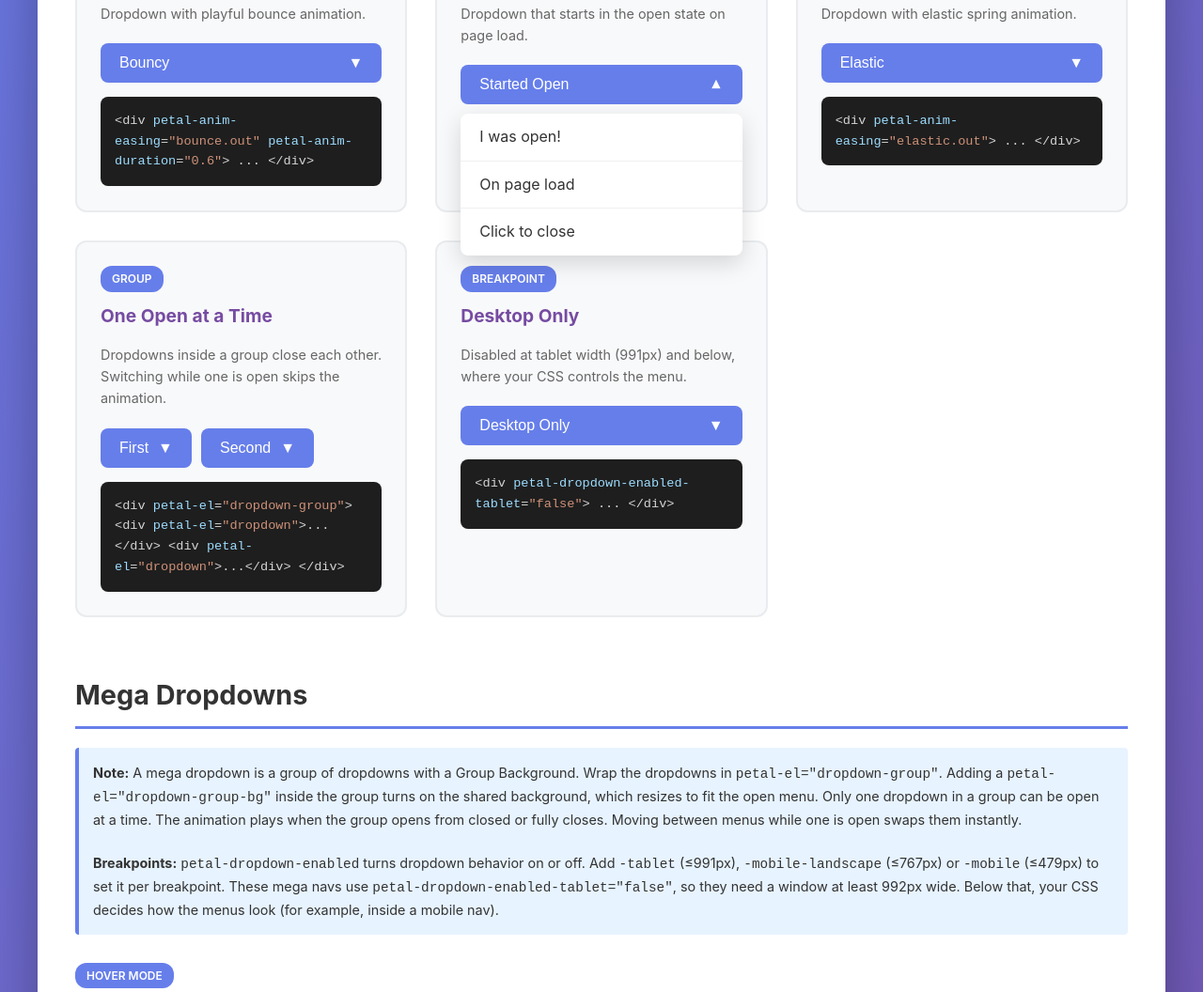
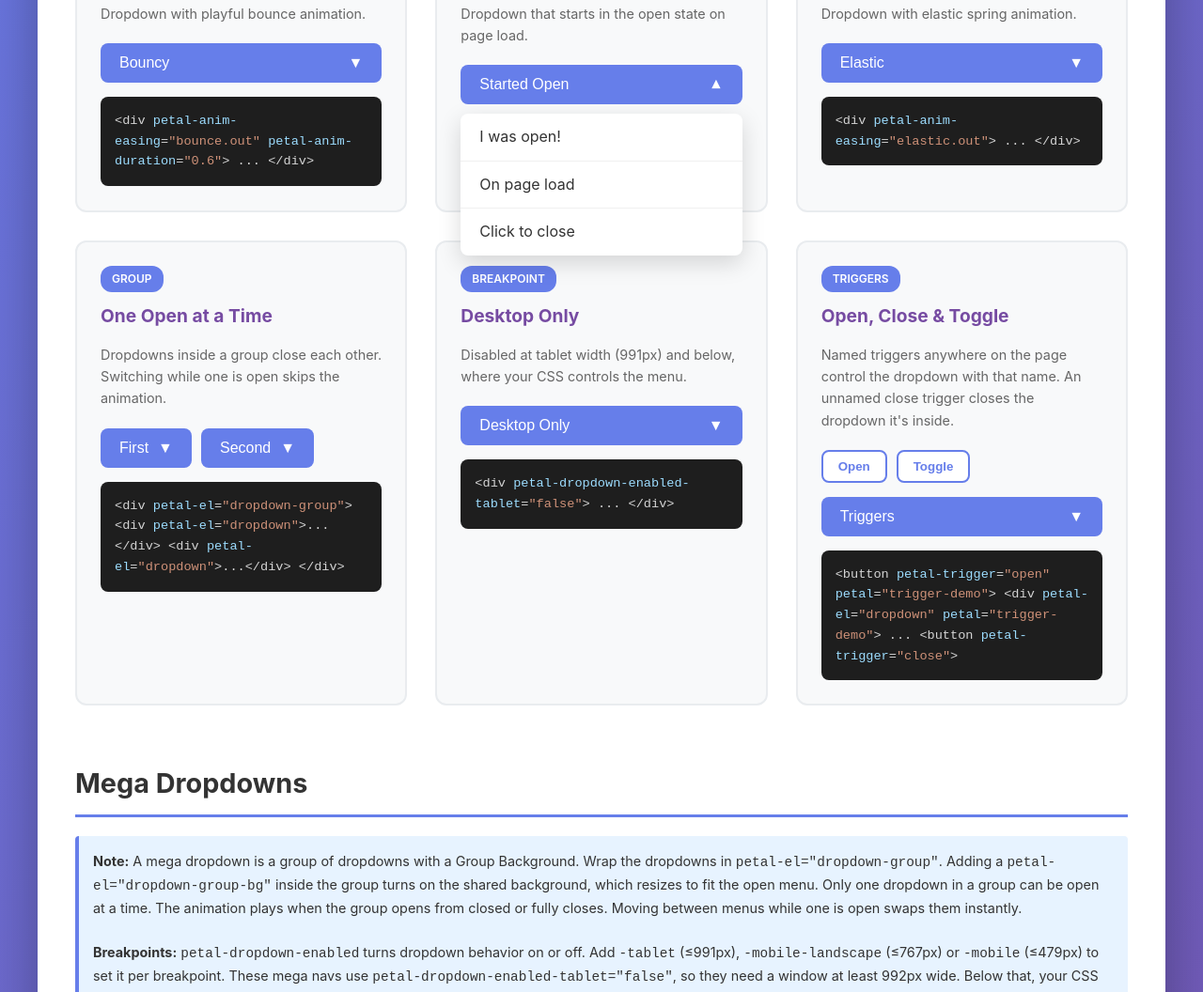
Before and after one commit to well-webflow/Petal, a website built with webpack: page demo/dropdown.html in a window 1280 px wide. Shown: the part 847-1903 px from the top of the page at 94% size. Built offline with nearby package versions, Linux system fonts and the light colour scheme.

Commit message:
Added trigger close to dropdown

```diff
--- a/demo/dropdown.html
+++ b/demo/dropdown.html
@@ -246,6 +246,31 @@
       border-radius: 12px;
       margin-bottom: 10px;
       font-weight: 600;
+    }
+
+    .trigger-buttons {
+      display: flex;
+      gap: 10px;
+      margin-bottom: 15px;
+    }
+
+    .trigger-button {
+      padding: 8px 16px;
+      border: 2px solid #667eea;
+      border-radius: 8px;
+      background: white;
+      color: #667eea;
+      font-weight: 600;
+      cursor: pointer;
+    }
+
+    button.menu-item {
+      width: 100%;
+      border: none;
+      background: none;
+      text-align: left;
+      font: inherit;
+      cursor: pointer;
     }
 
     .code-snippet {
@@ -519,6 +544,37 @@
 &lt;/div&gt;
           </div>
         </div>
+
+        <!-- Triggers -->
+        <div class="demo-card">
+          <span class="feature-badge">TRIGGERS</span>
+          <h3>Open, Close &amp; Toggle</h3>
+          <p>Named triggers anywhere on the page control the dropdown with that name. An unnamed close trigger closes the dropdown it's inside.</p>
+
+          <div class="trigger-buttons">
+            <button class="trigger-button" petal-trigger="open" petal="trigger-demo">Open</button>
+            <button class="trigger-button" petal-trigger="toggle" petal="trigger-demo">Toggle</button>
+          </div>
+
+          <div petal-el="dropdown" petal="trigger-demo">
+            <button petal-el="dropdown-toggle">
+              Triggers
+              <span petal-el="dropdown-caret">▼</span>
+            </button>
+            <div petal-el="dropdown-menu">
+              <a href="#">Item 1</a>
+              <a href="#">Item 2</a>
+              <button class="menu-item" petal-trigger="close">← Close</button>
+            </div>
+          </div>
+
+          <div class="code-snippet">
+&lt;button <span class="attr">petal-trigger</span>=<span class="value">"open"</span> <span class="attr">petal</span>=<span class="value">"trigger-demo"</span>&gt;
+&lt;div <span class="attr">petal-el</span>=<span class="value">"dropdown"</span> <span class="attr">petal</span>=<span class="value">"trigger-demo"</span>&gt;
+  ...
+  &lt;button <span class="attr">petal-trigger</span>=<span class="value">"close"</span>&gt;
+          </div>
+        </div>
       </div>
     </section>
 
--- a/src/lib/debug.ts
+++ b/src/lib/debug.ts
@@ -26,9 +26,9 @@ export function debug(debug: boolean, module: PetalModule, log: any): void {
   console.log(`🌸 [${module}] ${log}`);
 }
 
-export function debugElements(debug: boolean, module: PetalModule, name: string, elements: NodeListOf<Element> | Element | null) {
+export function debugElements(debug: boolean, module: PetalModule, name: string, elements: NodeListOf<Element> | Element[] | Element | null) {
   if (!debug) return;
-  const length = elements instanceof NodeList ? elements.length : elements ? 1 : 0;
+  const length = elements instanceof NodeList || Array.isArray(elements) ? elements.length : elements ? 1 : 0;
 
   console.log(`🌸 [${module}] Found ${length} ${name}(s)`);
   if (length > 0) console.log(elements);
--- a/src/lib/helpers.ts
+++ b/src/lib/helpers.ts
@@ -1,4 +1,4 @@
-import { ATTR_PETAL_ELEMENT, ATTR_PETAL_NAME, ATTR_PETAL_TRIGGER, ATTR_PETAL_TRIGGER_TOGGLE } from "./attributes";
+import { ATTR_PETAL_ELEMENT, ATTR_PETAL_NAME, ATTR_PETAL_TRIGGER, ATTR_PETAL_TRIGGER_TOGGLE, ATTR_PETAL_POPUP, ATTR_PETAL_DROPDOWN } from "./attributes";
 
 export function getAllPetalElementsOfType(el: string): NodeListOf<HTMLElement> {
   return document.querySelectorAll(`[${ATTR_PETAL_ELEMENT}='${el}']`);
@@ -83,22 +83,34 @@ export function findTriggersByType(triggerType: string, name?: string | null): N
   return document.querySelectorAll<HTMLElement>(`[${ATTR_PETAL_TRIGGER_TOGGLE}="${triggerType}"]`);
 }
 
+// Components that petal-trigger elements can control
+const TRIGGER_COMPONENT_SELECTOR = [ATTR_PETAL_POPUP, ATTR_PETAL_DROPDOWN].map((el) => `[${ATTR_PETAL_ELEMENT}="${el}"]`).join(", ");
+
 /**
- * Find triggers within a parent element or by name globally
- * @param parent The parent element to search within
- * @param name The name to match globally (optional)
- * @param triggerType The type of trigger ("open" or "close")
- * @returns NodeList of matching trigger elements
+ * Find the nearest popup or dropdown that contains an element
+ * @param element The starting element
+ * @returns The closest popup or dropdown ancestor, or null if none found
  */
-export function findTriggersByNameOrInParent(parent: HTMLElement, name: string | null, triggerType: string): NodeListOf<HTMLElement> {
-  // First try to find by name globally
-  if (name) {
-    const globalMatch = document.querySelectorAll<HTMLElement>(`[${ATTR_PETAL_NAME}="${name}"][${ATTR_PETAL_TRIGGER}="${triggerType}"]`);
-    if (globalMatch && globalMatch.length > 0) return globalMatch;
-  }
+export function findNearestTriggerComponent(element: HTMLElement): HTMLElement | null {
+  return element.parentElement?.closest<HTMLElement>(TRIGGER_COMPONENT_SELECTOR) ?? null;
+}
 
-  // If no name match, try to find within the parent
-  return parent.querySelectorAll<HTMLElement>(`[${ATTR_PETAL_TRIGGER}="${triggerType}"]`);
+/**
+ * Find the triggers of a type for a popup or dropdown:
+ * - Named triggers (petal="NAME") anywhere on the page that match the component's name
+ * - Unnamed triggers whose nearest popup or dropdown is this component
+ * @param component The popup or dropdown element
+ * @param triggerType The type of trigger ("open", "close" or "toggle")
+ * @returns Matching trigger elements
+ */
+export function findTriggers(component: HTMLElement, triggerType: string): HTMLElement[] {
+  const name = component.getAttribute(ATTR_PETAL_NAME);
+  const named = name ? Array.from(document.querySelectorAll<HTMLElement>(`[${ATTR_PETAL_NAME}="${name}"][${ATTR_PETAL_TRIGGER}="${triggerType}"]`)) : [];
+  const unnamed = Array.from(component.querySelectorAll<HTMLElement>(`[${ATTR_PETAL_TRIGGER}="${triggerType}"]:not([${ATTR_PETAL_NAME}])`)).filter(
+    (trigger) => findNearestTriggerComponent(trigger) === component
+  );
+
+  return [...named, ...unnamed];
 }
 
 export function parseNumber(raw: string | null): number | undefined {
--- a/src/modules/dropdown/dropdown.ts
+++ b/src/modules/dropdown/dropdown.ts
@@ -7,6 +7,7 @@
  * - Caret rotation animation
  * - Start-open configuration
  * - Click outside to close (click mode)
+ * - petal-trigger open/close/toggle elements (unnamed: nearest popup or dropdown; named: matching petal name)
  * - Enabling/disabling per breakpoint (petal-dropdown-enabled, -tablet, -mobile-landscape, -mobile)
  *
  * Dropdowns inside a dropdown-group:
@@ -15,8 +16,9 @@
  * - If the group contains a dropdown-group-bg, it resizes to match the open menu
  */
 
-import { ATTR_PETAL_ELEMENT, ATTR_PETAL_STATE } from "../../lib/attributes";
+import { ATTR_PETAL_ELEMENT, ATTR_PETAL_STATE, ATTR_PETAL_TRIGGER_OPEN, ATTR_PETAL_TRIGGER_CLOSE, ATTR_PETAL_TRIGGER_TOGGLE } from "../../lib/attributes";
 import { debug, debugElements } from "../../lib/debug";
+import { findTriggers } from "../../lib/helpers";
 import { animateIn, animateOut, clearAnimation, showInstantly, hideInstantly } from "../../lib/animations";
 import { getCurrentSettingValue, onBreakpointChange } from "../../lib/setting";
 import {
@@ -43,6 +45,9 @@ export interface DropdownElements {
   toggle: HTMLElement;
   menu: HTMLElement;
   caret: HTMLElement | null;
+  openTriggers: HTMLElement[];
+  closeTriggers: HTMLElement[];
+  toggleTriggers: HTMLElement[];
 }
 
 /**
@@ -212,7 +217,8 @@ class DropdownController {
    * Add interaction listeners based on mode
    */
   bindEvents(): void {
-    const { dropdown, toggle } = this.elements;
+    const { dropdown, toggle, openTriggers, closeTriggers, toggleTriggers } = this.elements;
+    const triggers = [...openTriggers, ...closeTriggers, ...toggleTriggers];
 
     if (this.config.interaction === "hover") {
       toggle.addEventListener("mouseenter", this.open);
@@ -221,13 +227,19 @@ class DropdownController {
     } else {
       toggle.addEventListener("click", this.toggle);
 
-      // Close when clicking outside the dropdown and its group background
+      // Close when clicking outside the dropdown, its group background and its triggers
       document.addEventListener("click", (e) => {
         const target = e.target as Node;
         if (!this.isOpen() || dropdown.contains(target) || this.group?.backgroundContains(target)) return;
+        if (triggers.some((trigger) => trigger.contains(target))) return;
         this.close();
       });
     }
+
+    // petal-trigger elements work in both modes
+    openTriggers.forEach((trigger) => trigger.addEventListener("click", () => this.open()));
+    closeTriggers.forEach((trigger) => trigger.addEventListener("click", () => this.close()));
+    toggleTriggers.forEach((trigger) => trigger.addEventListener("click", () => this.toggle()));
   }
 
   /**
@@ -331,11 +343,19 @@ export function initializeAllDropdowns(): void {
     debugElements(config.debug, "DROPDOWN", "menu", menu);
     debugElements(config.debug, "DROPDOWN", "caret", caret);
 
+    const openTriggers = findTriggers(dropdown, ATTR_PETAL_TRIGGER_OPEN);
+    const closeTriggers = findTriggers(dropdown, ATTR_PETAL_TRIGGER_CLOSE);
+    const toggleTriggers = findTriggers(dropdown, ATTR_PETAL_TRIGGER_TOGGLE);
+
+    debugElements(config.debug, "DROPDOWN", "open trigger", openTriggers);
+    debugElements(config.debug, "DROPDOWN", "close trigger", closeTriggers);
+    debugElements(config.debug, "DROPDOWN", "toggle trigger", toggleTriggers);
+
     // ===========================
     // Initialization
     // ===========================
     const group = getGroup(dropdown, groups);
-    const controller = new DropdownController({ dropdown, toggle, menu, caret }, config, group);
+    const controller = new DropdownController({ dropdown, toggle, menu, caret, openTriggers, closeTriggers, toggleTriggers }, config, group);
     group?.add(controller);
 
     controller.bindEvents();
```
Also changed, not shown: src/modules/popup/popup.ts (+8 -25 lines), dist/petal.js.
